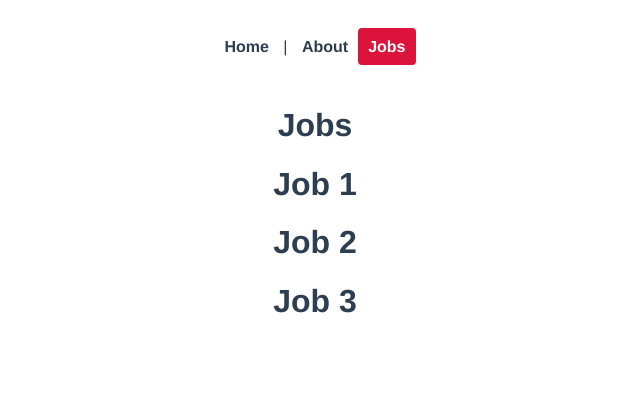
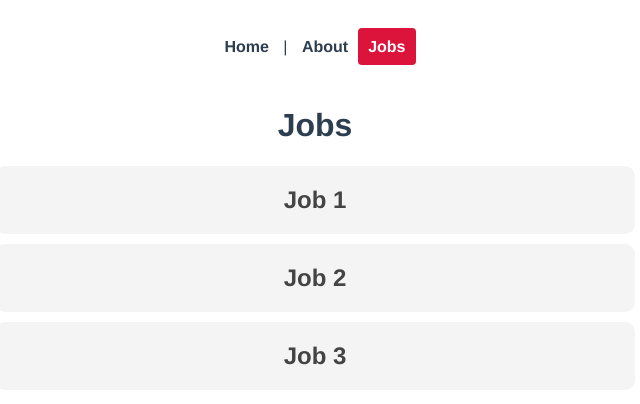
Before and after one commit to NidhitheCoder/learn-vue-js, a Vue app in the folder vue-router/test-jobs/: page /jobs in a window 1280 px wide. Shown: the top 404 px of the page, without its empty margins (325-965 px from the left). Built offline with nearby package versions, Linux system fonts and the light colour scheme.

Commit message:
(add) : Dynamic routes created and add styling

```diff
--- a/vue-router/test-jobs/src/router/index.js
+++ b/vue-router/test-jobs/src/router/index.js
@@ -22,8 +22,9 @@ const routes = [
   },
   {
     path: '/jobs/:id',
-    name: 'JobsDetails',
+    name: 'JobDetails',
     component: jobDetails,
+    props: true,
   }
 ]
 
--- a/vue-router/test-jobs/src/views/jobs/JobDetails.vue
+++ b/vue-router/test-jobs/src/views/jobs/JobDetails.vue
@@ -1,15 +1,19 @@
 <template>
-  <h1>Job detials page</h1>
-  <p>The job id is {{ $route.params.id }}</p>
+  <div>
+    <h1>Job detials page</h1>
+    <!-- <p>The job id is {{ $route.params.id }}</p> -->
+    <p>The job id is {{ id }}</p>
+  </div>
 </template>
 
 <script>
 export default {
-  data() {
-    return {
-      id: this.$route.params.id
-    }
-  }
+  props: ['id'],
+  // data() {
+  //   return {
+  //     id: this.$route.params.id,
+  //   };
+  // },
 };
 </script>
 
--- a/vue-router/test-jobs/src/views/jobs/Jobs.vue
+++ b/vue-router/test-jobs/src/views/jobs/Jobs.vue
@@ -1,7 +1,11 @@
 <template>
-  <h1>Jobs</h1>
-  <div v-for="job in jobs" :key="job.id">
-    <h1>{{ job.title }}</h1>
+  <div>
+    <h1>Jobs</h1>
+    <div v-for="job in jobs" :key="job.id" class="job">
+      <router-link :to="{ name: 'JobDetails', params: { id: job.id } }">
+        <h2>{{ job.title }}</h2>
+      </router-link>
+    </div>
   </div>
 </template>
 <script>
@@ -18,4 +22,20 @@ export default {
 };
 </script>
 
-<style></style>
+<style scoped>
+.job h2 {
+  background: #f4f4f4;
+  padding: 20px;
+  border-radius: 10px;
+  margin: 10px auto;
+  max-width: 600px;
+  cursor: pointer;
+  color: #444;
+}
+.job h2:hover {
+  background: #ddd;
+}
+.job a {
+  text-decoration: none;
+}
+</style>
```
